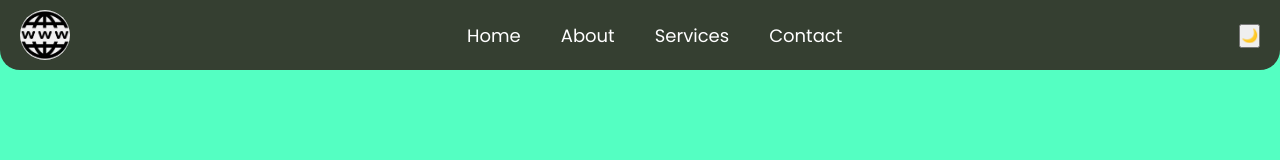
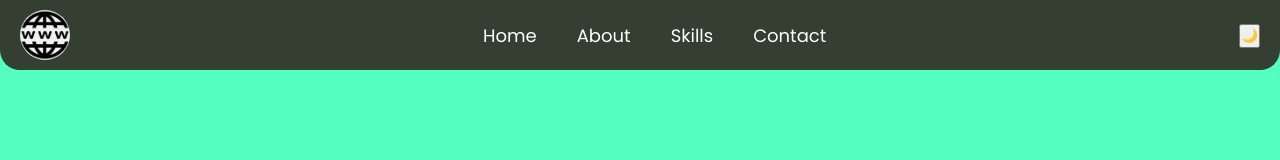
Before and after one commit to sanjitram/personal_portfolio, a React (Create React App) app: page / in a window 1280 px wide. Shown: the top 160 px of the page. Built offline with nearby package versions, Linux system fonts and the light colour scheme.

Commit message:
Update Navbar.jsx

```diff
--- a/src/components/navbar/Navbar.jsx
+++ b/src/components/navbar/Navbar.jsx
@@ -22,7 +22,7 @@ const Navbar = () => {
       <div className={`navlinks ${isMenuOpen ? 'active' : ''}`}>
         <a href="#home">Home</a>
         <a href="#about">About</a>
-        <a href="#services">Services</a>
+        <a href="#services">Skills</a>
         <a href="#contact">Contact</a>
       </div>
 
```
